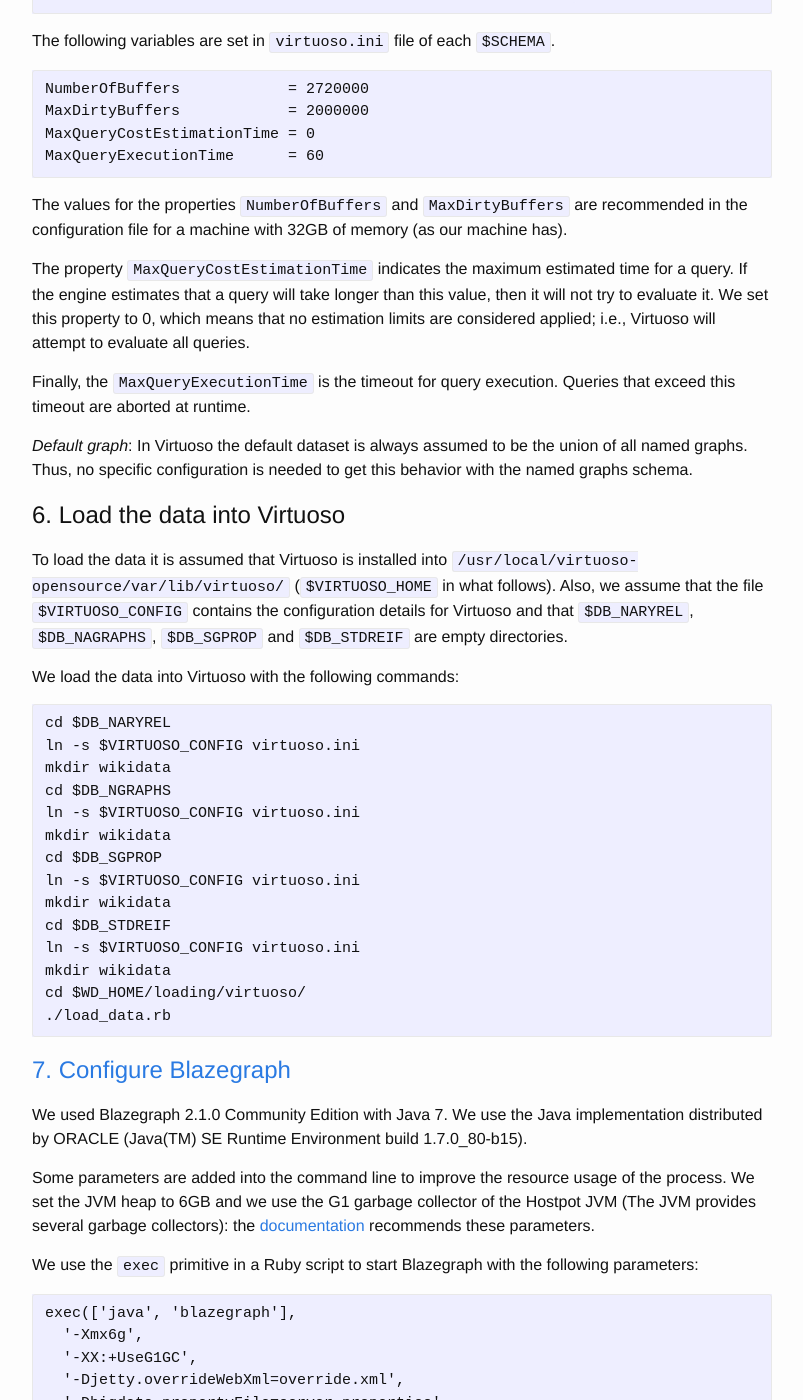
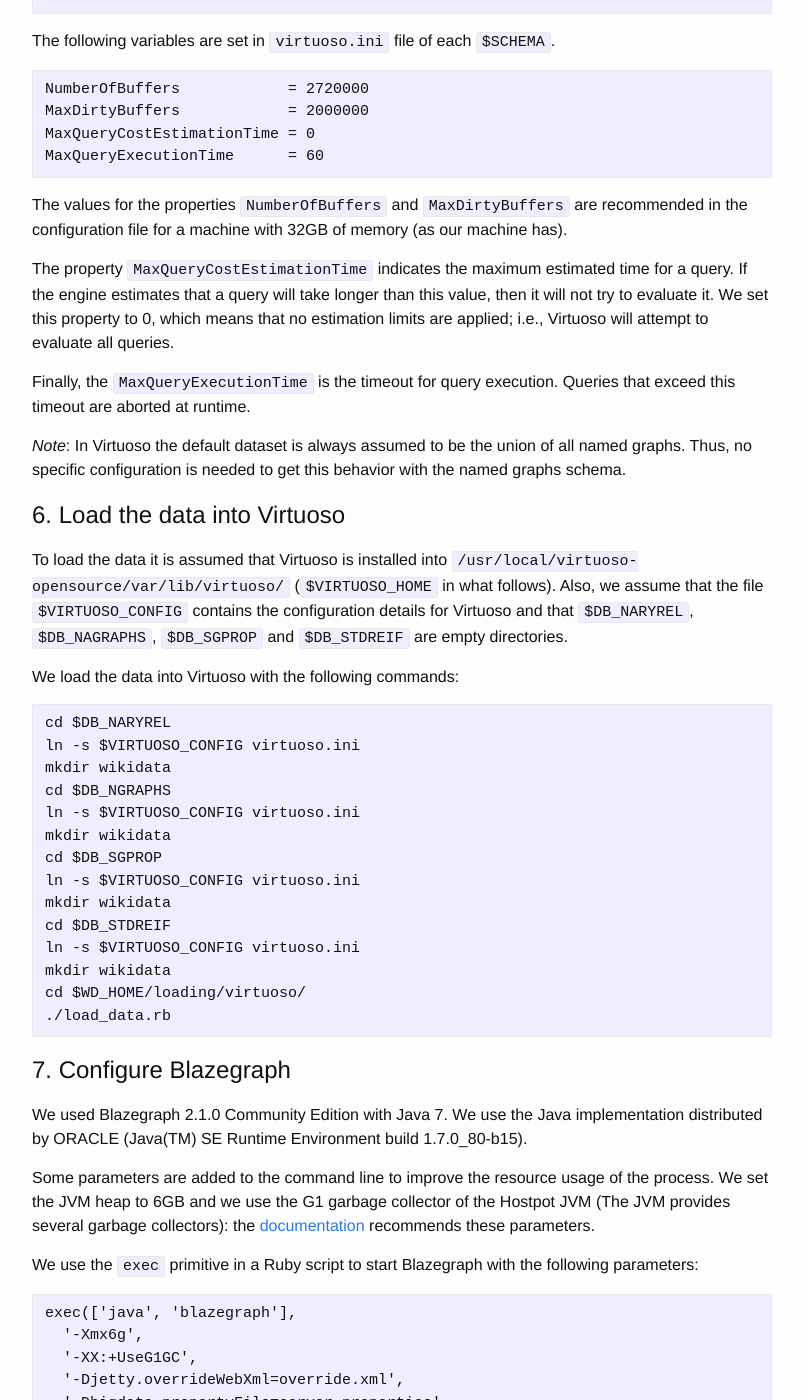
Before and after one commit to danielhz/wquery-docs, a Jekyll site: the page built from index.md, in a window 1280 px wide and 1400 px high, scrolled down 11024 px. Shown: the whole window, without its empty margins (238-1041 px from the left). Built offline with Jekyll 4.4.1, drawn with Linux system fonts in a browser that asks for light colours; some of the changed text lies outside the part shown.

Commit message:
Update index.md (2)
Minor edits to grammar, fixing naming URLs, etc. Explanation of results for RDF.

````diff
--- a/index.md
+++ b/index.md
@@ -594,13 +594,13 @@ recommended in the configuration file for a machine with 32GB of memory
 The property `MaxQueryCostEstimationTime` indicates the maximum estimated time
 for a query. If the engine estimates that a query will take longer than this
 value, then it will not try to evaluate it. We set this property to 0, which
-means that no estimation limits are considered applied; i.e., Virtuoso will attempt
+means that no estimation limits are applied; i.e., Virtuoso will attempt
 to evaluate all queries.
 
 Finally, the `MaxQueryExecutionTime` is the timeout for query execution.
 Queries that exceed this timeout are aborted at runtime.
 
-_Default graph_: In Virtuoso the default dataset is always
+_Note_: In Virtuoso the default dataset is always
 assumed to be the union of all named graphs. Thus, no specific configuration is
 needed to get this behavior with the named graphs schema.
 
@@ -632,12 +632,12 @@ cd $WD_HOME/loading/virtuoso/
 ./load_data.rb
 ```
 
-## <a name="configure-blazegraph"> 7. Configure Blazegraph
+## <a name="configure-blazegraph"></a> 7. Configure Blazegraph
 
 We used Blazegraph 2.1.0 Community Edition with Java 7. We use the Java
 implementation distributed by ORACLE (Java(TM) SE Runtime Environment build 1.7.0_80-b15).
 
-Some parameters are added into the command line to improve the resource
+Some parameters are added to the command line to improve the resource
 usage of the process. We set the JVM heap to 6GB and we use the G1 garbage collector
 of the Hostpot JVM (The JVM provides several garbage collectors):
 the [documentation](https://wiki.blazegraph.com/wiki/index.php/PerformanceOptimization)
@@ -656,13 +656,13 @@ exec(['java', 'blazegraph'],
   'blazegraph.jar')
 ```
 
-The `override.xml` file define a timeout of 60 seconds for query execution.
-And the `server.properties` file defines the parameters of the execution and
+The `override.xml` file define a timeout of 60 seconds for query execution
+and the `server.properties` file defines the parameters of the execution and
 properties of the storage. Both configuration files can be found in the
 [code repository](https://bitbucket.org/danielhz/wikidata-experiments/src/0389b993f34afaab2fff36411e76ce33ef86465b/dbfiles/blazegraph/?at=master)
 of our experiments.
 
-_Default graph_: In Blazegraph the default dataset is always
+_Note_: In Blazegraph the default dataset is always
 assumed to be the union of all named graphs. Thus, no specific configuration is
 needed to get this behavior with the named graphs schema.
 
@@ -700,6 +700,14 @@ Each file-name contains a reference to the engine, representation and query-set.
 For example, the file `results_blazegraph_onaryrel_01110.csv` corresponds
 to the results obtained for [atomic quin queries with bitmask key `01110`](#quin-queries)
 using the Blazegraph engine for the [n-ary relations](#translate-the-data-to-rdf) representation.
+
+The following is an example line from the results:
+
+```
+naryrel,path_1,0,11.50489629,125,200
+```
+
+We see, respectively, the RDF schema, the type of query run, the ID of the specific query, the time taken, the number of results returned (if not timeout) and a 200 code indicating success (or `timeout` if a timeout is reached).
 
 ## <a name="translate-the-data-to-the-sql-data-model"></a>10. Translate the data to the relational model
 
@@ -975,7 +983,7 @@ caching policies of the operating system.
 Raw results of query runtimes are published in the folder `results`
 in [the code repository](https://bitbucket.org/danielhz/wikidata-experiments).
 
-In what follows, we present the ellapsed times and the size of the
+In what follows, we present the elapsed times and the size of the
 database after loading the data.
 
 ## Loading times and database sizes
@@ -1038,7 +1046,7 @@ It contains:
 * 435080654 relationships.
 * 661150129 properties.
 
-The size of the database without the indexes is of 32 GB. It contains:
+The size of the database without the indexes is 32 GB. It contains:
 
 * 214348455 nodes
 * 435080654 relationships
````
Also changed, not shown: other parts of index.md (+7 -7 lines).
